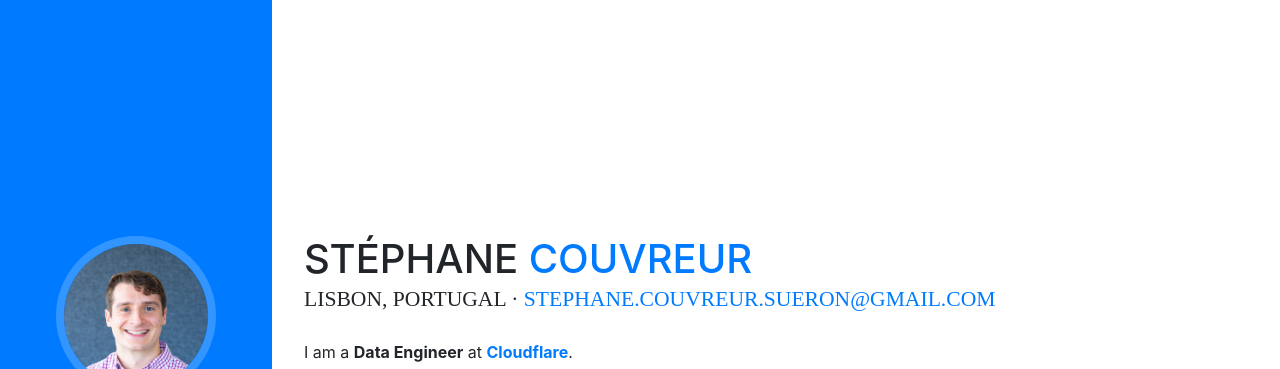
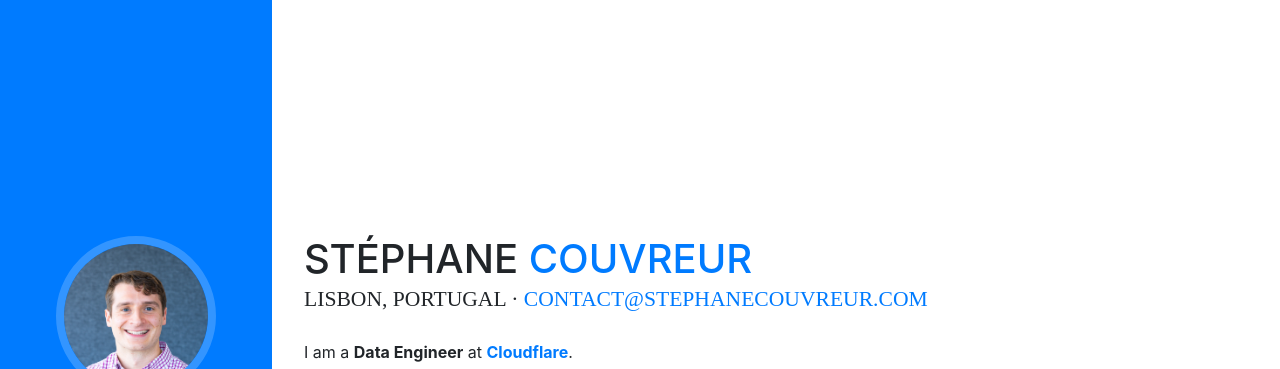
Before and after one commit to scouvreur/scouvreur.github.io, a website with bundled scripts: page index.html in a window 1280 px wide. Shown: the top 369 px of the page. Built offline with nearby package versions, Linux system fonts and the light colour scheme; a web font is replaced by a local one.

Commit message:
Update contact email address

```diff
--- a/index.html
+++ b/index.html
@@ -80,7 +80,7 @@
           <h1 class="mb-0">Stéphane
             <span class="text-primary">Couvreur</span>
           </h1>
-          <div class="subheading mb-4">Lisbon, Portugal · <a href="mailto:stephane.couvreur.sueron@gmail.com">stephane.couvreur.sueron@gmail.com</a>
+          <div class="subheading mb-4">Lisbon, Portugal · <a href="mailto:contact@stephanecouvreur.com">contact@stephanecouvreur.com</a>
           </div>
           <p class="mb-2">
             I am a <b>Data Engineer</b> at <b><a href="https://www.cloudflare.com">Cloudflare</a></b>.
```
